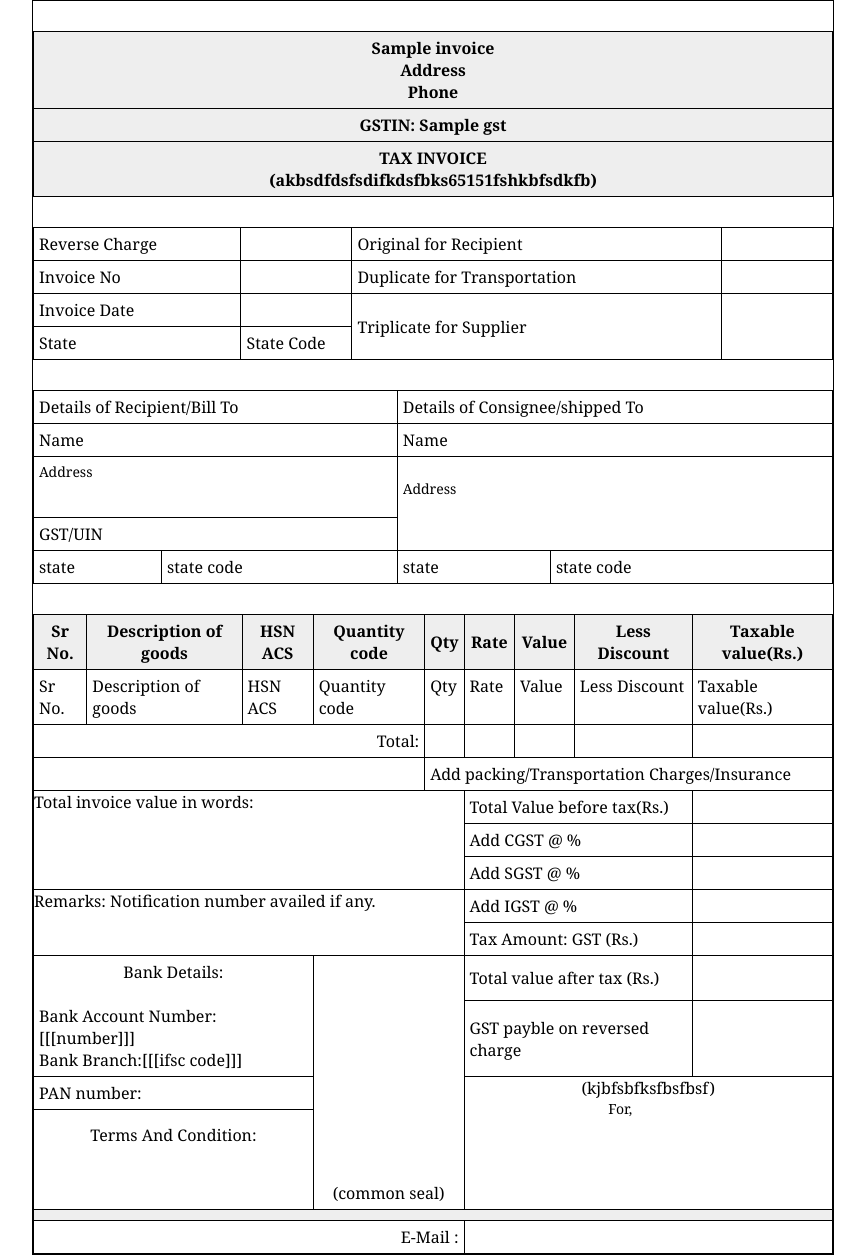
After one commit to elixir14/handy-gst, a Django app: template frontend/templates/frontend/gst_bill.html in a window 1280 px wide. The commit adds this page. Shown: the whole page, without its empty margins (207-1072 px from the left). Run offline with Django 3.2, Linux system fonts and the light colour scheme; the template is opened without the code that fills it: most values are stand-ins (such as "Sample title", 1, 10 or a date in 2020); lists and menus that the app fills with data are empty.

Commit message:
changes done in invoice forms and views

```diff
--- a/bill/models.py
+++ b/bill/models.py
@@ -54,7 +54,7 @@ class Item(models.Model):
     quantity = models.FloatField(default=0.0)
     rate = models.FloatField(default=0.0)
     value = models.FloatField(default=0.0)
-    discount = models.FloatField(default=0.0)
+    discount = models.FloatField(default=0.0, null=True, blank=True)
 
     def __unicode__(self):
         return self.description
--- a/bill/urls.py
+++ b/bill/urls.py
@@ -2,11 +2,12 @@ from django.conf.urls import url
 
 from bill import views
 urlpatterns = [
-    url(r'^add/$', views.ItemCreate.as_view(success_url='bill_list'), name='add_bill'),
+    url(r'^add/$', views.ItemCreate.as_view(), name='add_bill'),
     # url(r'^bill_details/$', views.InvoiceList.as_view(), name='bill_details'),
     url(r'^bill_details/$', views.bill_list, name='bill_list'),
     url(r'^add/company_detail/$', views.company_detail, name='company_detail'),
     url(r'^add/client_detail/$', views.client_detail, name='client_detail'),
     url(r'edit/(?P<pk>[0-9]+)/$', views.ItemUpdate.as_view(), name='bill_list'),
     url(r'^delete/(?P<id>[0-9]+)/$', views.bill_delete, name='bill_list'),
+    url(r'^generate_pdf/(?P<id>[0-9]+)/$', views.generate_pdf, name='generate_pdf'),
 ]
--- /dev/null
+++ b/frontend/static/frontend/css/gst_bill_style.css
@@ -0,0 +1,206 @@
+/*
+	 CSS-Tricks Example
+	 by Chris Coyier
+	 http://css-tricks.com
+*/
+
+* {
+    margin: 0;
+    padding: 0;
+}
+body {
+    font: 14px/1.4 Georgia, serif;
+}
+#page-wrap {
+    width: 800px;
+    margin: 0 auto;
+	border:1.5px solid;
+}
+textarea {
+    border: 0;
+    font: 14px Georgia, Serif;
+    overflow: hidden;
+    resize: none;
+}
+table {
+    border-collapse: collapse;
+}
+table td,
+table th {
+    border: 1px solid black;
+    padding: 5px;
+}
+#header {
+    height: 15px;
+    width: 100%;
+    margin: 20px 0;
+    background: #222;
+    text-align: center;
+    color: white;
+    font: bold 15px Helvetica, Sans-Serif;
+    text-decoration: uppercase;
+    letter-spacing: 20px;
+    padding: 8px 0px;
+}
+#address {
+    width: 250px;
+    height: 150px;
+    float: left;
+}
+#customer {
+    overflow: hidden;
+}
+#logo {
+    text-align: right;
+    float: right;
+    position: relative;
+    margin-top: 25px;
+    border: 1px solid #fff;
+    max-width: 540px;
+    max-height: 100px;
+    overflow: hidden;
+}
+#logo:hover,
+#logo.edit {
+    border: 1px solid #000;
+    margin-top: 0px;
+    max-height: 125px;
+}
+#logoctr {
+    display: none;
+}
+#logo:hover #logoctr,
+#logo.edit #logoctr {
+    display: block;
+    text-align: right;
+    line-height: 25px;
+    background: #eee;
+    padding: 0 5px;
+}
+#logohelp {
+    text-align: left;
+    display: none;
+    font-style: italic;
+    padding: 10px 5px;
+}
+#logohelp input {
+    margin-bottom: 5px;
+}
+.edit #logohelp {
+    display: block;
+}
+.edit #save-logo,
+.edit #cancel-logo {
+    display: inline;
+}
+.edit #image,
+#save-logo,
+#cancel-logo,
+.edit #change-logo,
+.edit #delete-logo {
+    display: none;
+}
+#customer-title {
+    font-size: 20px;
+    font-weight: bold;
+    float: left;
+}
+#meta {
+    margin-top: 1px;
+    width: 300px;
+    float: right;
+}
+#meta td {
+    text-align: right;
+}
+#meta td.meta-head {
+    text-align: left;
+    background: #eee;
+}
+#meta td textarea {
+    width: 100%;
+    height: 20px;
+    text-align: right;
+}
+#items {
+    clear: both;
+    width: 100%;
+    margin: 30px 0 0 0;
+    border: 1px solid black;
+}
+#items th {
+    background: #eee;
+}
+#items textarea {
+    width: 80px;
+    height: 50px;
+}
+#items tr.item-row td {
+    border: 1px solid;
+    vertical-align: top;
+}
+#items td.description {
+    width: 300px;
+}
+#items td.item-name {
+    width: 175px;
+}
+#items td.description textarea,
+#items td.item-name textarea {
+    width: 100%;
+}
+#items td.total-line {
+    border-right: 0;
+    text-align: right;
+}
+#items td.total-value {
+    border-left: 0;
+    padding: 10px;
+}
+#items td.total-value textarea {
+    height: 20px;
+    background: none;
+}
+#items td.balance {
+    background: #eee;
+}
+#items td.blank {
+    border: 0;
+}
+#terms {
+    text-align: center;
+    margin: 20px 0 0 0;
+}
+#terms h5 {
+    text-transform: uppercase;
+    font: 13px Helvetica, Sans-Serif;
+    letter-spacing: 10px;
+    border-bottom: 1px solid black;
+    padding: 0 0 8px 0;
+    margin: 0 0 8px 0;
+}
+#terms textarea {
+    width: 100%;
+    text-align: center;
+}
+textarea:hover,
+textarea:focus,
+#items td.total-value textarea:hover,
+#items td.total-value textarea:focus,
+.delete-wpr {
+    position: relative;
+}
+.delete {
+    display: block;
+    color: #000;
+    text-decoration: none;
+    position: absolute;
+    background: #EEEEEE;
+    font-weight: bold;
+    padding: 0px 3px;
+    border: 1px solid;
+    top: -6px;
+    left: -22px;
+    font-family: Verdana;
+    font-size: 12px;
+}
--- /dev/null
+++ b/frontend/templates/frontend/gst_bill.html
@@ -0,0 +1,163 @@
+{% load staticfiles %}
+
+
+<html xmlns="http://www.w3.org/1999/xhtml">
+   <head>
+      <title>Invoice</title>
+      <link href="{% static 'frontend/css/gst_bill_style.css' %}" rel="stylesheet">
+   </head>
+   <body>
+      <div id="page-wrap">
+         <table id="items">
+            <tr>
+               <th>{{ invoice.company_name }}
+                  <br>
+                  Address
+                  <br>
+                  Phone
+               </th>
+            </tr>
+            <tr>
+               <th>GSTIN: {{ invoice.gst }}</th>
+            </tr>
+            <tr>
+               <th>TAX INVOICE
+                  <br>
+                  (akbsdfdsfsdifkdsfbks65151fshkbfsdkfb)
+               </th>
+            </tr>
+         </table>
+         <table id="items">
+            <tr>
+               <td>Reverse Charge</td>
+               <td></td>
+               <td>Original for Recipient</td>
+               <td></td>
+            </tr>
+            <tr>
+               <td>Invoice No</td>
+               <td width="100"></td>
+               <td>Duplicate for Transportation</td>
+               <td width="100"></td>
+            </tr>
+            <tr>
+               <td>Invoice Date</td>
+               <td></td>
+               <td rowspan="2"> Triplicate for Supplier</td>
+               <td rowspan="2"></td>
+            </tr>
+            <tr>
+               <td>State</td>
+               <td>State Code</td>
+            </tr>
+         </table>
+         <table id="items">
+            <tr>
+               <td colspan="2">Details of Recipient/Bill To</td>
+               <td colspan="2">Details of Consignee/shipped To</td>
+            </tr>
+            <tr>
+               <td colspan="2">Name</td>
+               <td colspan="2">Name</td>
+            </tr>
+            <tr>
+               <td colspan="2"><textarea>Address</textarea></td>
+               <td colspan="2" rowspan="2"><textarea>Address</textarea></td>
+            </tr>
+            <tr>
+               <td colspan="2">GST/UIN</td>
+            </tr>
+            <tr>
+               <td >state</td>
+               <td >state code</td>
+               <td >state</td>
+               <td >state code</td>
+            </tr>
+         </table>
+         <table id="items">
+            <tr>
+               <th>Sr No.</th>
+               <th>Description of goods</th>
+               <th>HSN ACS</th>
+               <th>Quantity code</th>
+               <th>Qty</th>
+               <th>Rate</th>
+               <th>Value</th>
+               <th>Less Discount</th>
+               <th>Taxable value(Rs.)</th>
+            </tr>
+            <tr class="item-row">
+               <td>Sr No.</td>
+               <td>Description of goods</td>
+               <td>HSN ACS</td>
+               <td>Quantity code</td>
+               <td>Qty</td>
+               <td>Rate</td>
+               <td>Value</td>
+               <td>Less Discount</td>
+               <td>Taxable value(Rs.)</td>
+            </tr>
+            <tr>
+               <td colspan="4" align="right">Total:</td>
+               <td> </td>
+               <td> </td>
+               <td> </td>
+               <td> </td>
+            </tr>
+            <tr>
+               <td colspan="4"> </td>
+               <td colspan="5">Add packing/Transportation Charges/Insurance</td>
+            </tr>
+            <tr>
+               <td colspan="5" rowspan="3" style="text-align:left;vertical-align:top;padding:0">Total invoice value in words:</td>
+               <td colspan="3">Total Value before tax(Rs.)</td>
+               <td colspan="1"></td>
+            </tr>
+            <tr>
+               <td colspan="3">Add CGST @ %</td>
+               <td colspan="2"></td>
+            </tr>
+            <tr>
+               <td colspan="3">Add SGST @ %</td>
+               <td colspan="2"></td>
+            </tr>
+            <tr>
+               <td colspan="5" rowspan="2" style="text-align:left;vertical-align:top;padding:0">Remarks: Notification number availed if any.</td>
+               <td colspan="3">Add IGST @ %</td>
+               <td colspan="1"></td>
+            </tr>
+            <tr>
+               <td colspan="3">Tax Amount: GST (Rs.)</td>
+               <td colspan="2"></td>
+            </tr>
+            <tr>
+               <td colspan="3" rowspan="2" >
+                  <p style="text-align:center;vertical-align:top;padding:0">Bank Details:</p>
+                  <br>Bank Account Number:[[[number]]]<br>Bank Branch:[[[ifsc code]]]
+               </td>
+               <td colspan="2" rowspan="4" style="vertical-align:bottom;text-align:center;">(common seal)</td>
+               <td colspan="3">Total value after tax (Rs.)</td>
+               <td colspan="1"></td>
+            </tr>
+            <tr>
+               <td colspan="3">GST payble on reversed charge</td>
+               <td colspan="2"></td>
+            </tr>
+            <tr>
+               <td colspan="3">PAN number:</td>
+               <td colspan="4" rowspan="2" height="100" style="text-align:center;vertical-align:top;padding:0">(kjbfsbfksfbsfbsf)<br><textarea>For,</textarea></td>
+            </tr>
+            <tr>
+               <td colspan="3" height="100">
+                  <p style="text-align:center;vertical-align:top;padding:0">Terms And Condition:</p>
+                  <textarea></textarea>
+               </td>
+            </tr>
+            <th colspan="10"/>
+            <tr>
+               <td colspan="5" height="25" style="vertical-align:bottom;text-align:right;">E-Mail :</td>
+            </tr>
+         </table>
+      </div>
+   </body>
+</html>
--- a/frontend/templates/frontend/invoice_list.html
+++ b/frontend/templates/frontend/invoice_list.html
@@ -22,7 +22,7 @@
                                     <th>#</th>
                                     <th>Invoice No.</th>
                                     <th>Invoice Date</th>
-                                    <th>Customer</th>
+                                    <th>Company</th>
                                     <th>Client</th>
                                     <th>Amount Paid</th>
                                 </thead>
@@ -38,8 +38,9 @@
                                     </td>
                                     <td>{{client.invoice_no}}</td>
                                     <td>{{client.invoice_date}}</td>
+                                    <td>{{client.company_id}}</td>
                                     <td>{{client.recipient}}</td>
-                                    <td>{{client.amount_paid}}</td>
+                                    <td>{{client.total}}</td>
 
                                 </tr>
                                 {% endfor %}
```
Also changed, not shown: bill/forms.py (+24 -14 lines), bill/views.py (+36 -58 lines), frontend/templates/frontend/invoice_form.html (+3 -5 lines).
